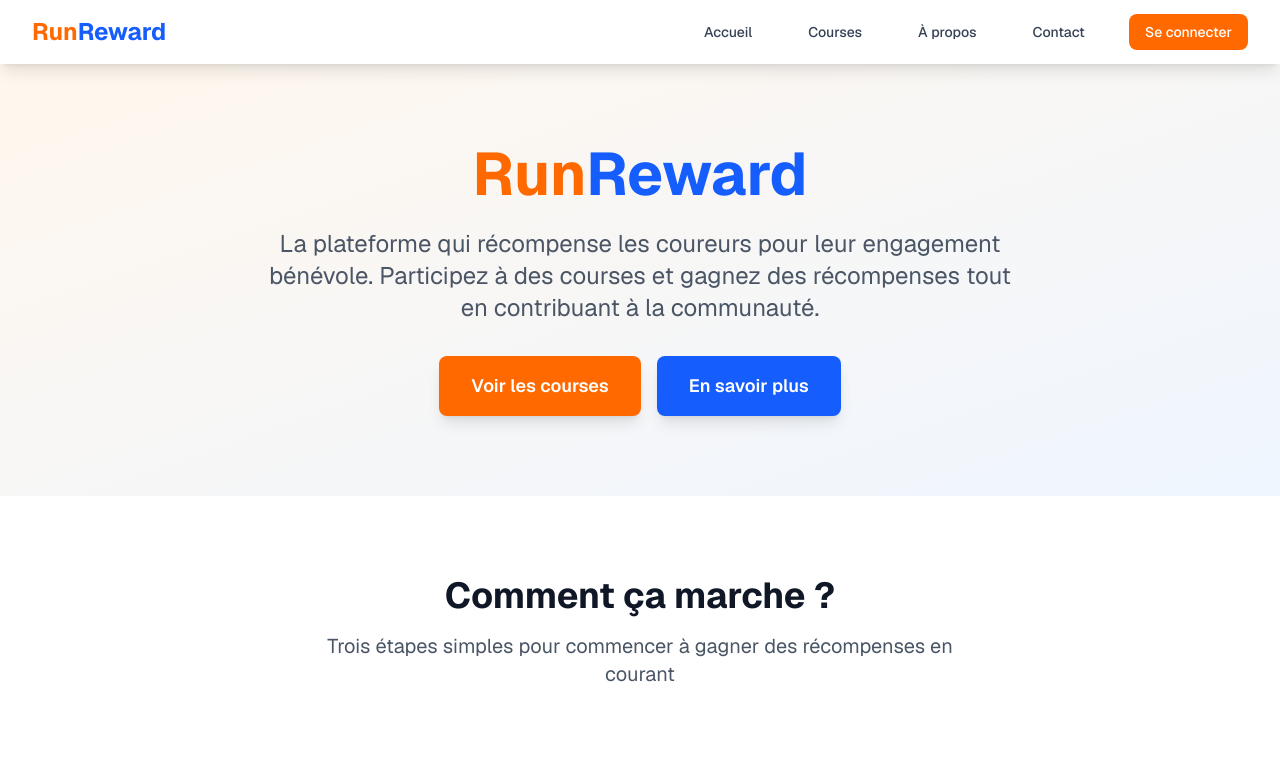
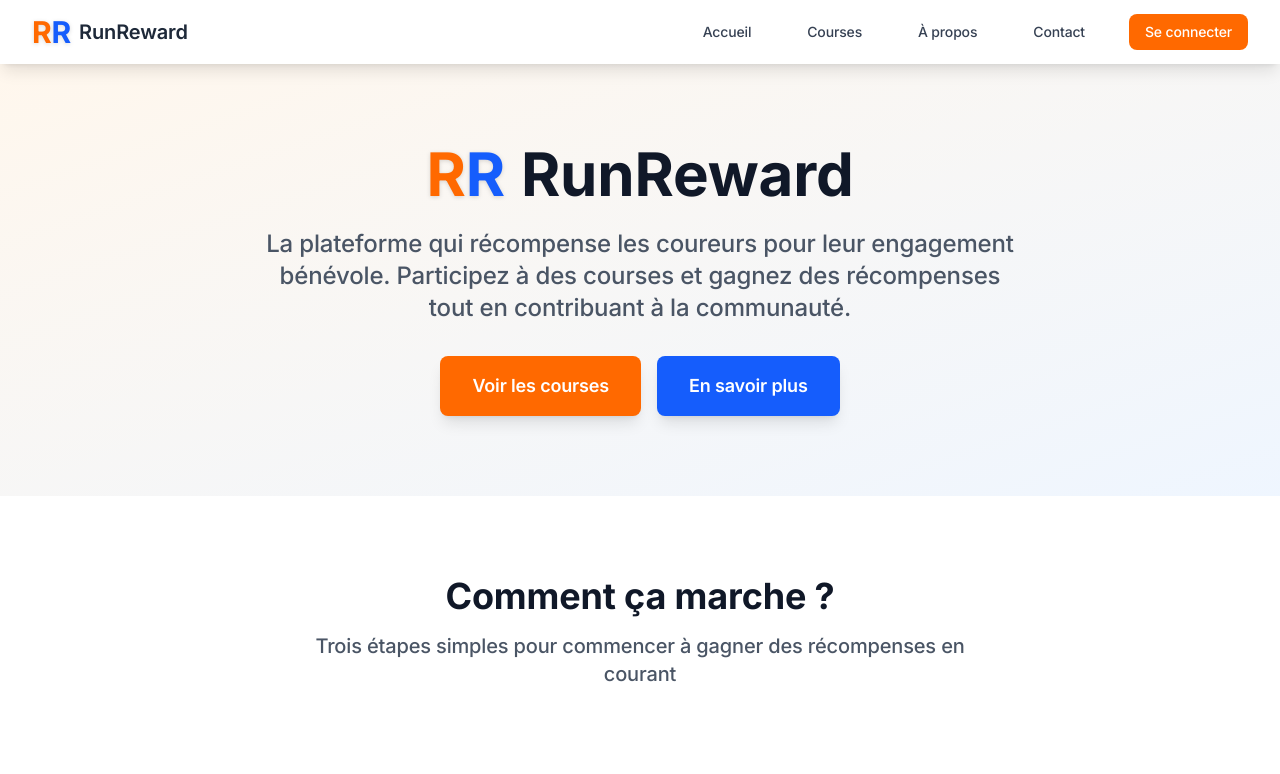
Before and after one commit to capucinewyseur/runreward-website, a Next.js app: page / in a window 1280 px wide. Shown: the top 774 px of the page. Built offline with nearby package versions, Linux system fonts and the light colour scheme.

Commit message:
Amélioration du design : police Inter plus arrondie, bleu plus foncé, logo RR stylé

```diff
--- a/src/app/globals.css
+++ b/src/app/globals.css
@@ -4,7 +4,7 @@
   --background: #ffffff;
   --foreground: #171717;
   --primary-orange: #f97316;
-  --primary-blue: #2563eb;
+  --primary-blue: #1e40af; /* Bleu plus foncé */
   --secondary-orange: #fed7aa;
   --secondary-blue: #dbeafe;
 }
@@ -26,8 +26,10 @@
 body {
   background: var(--background);
   color: var(--foreground);
-  font-family: var(--font-geist-sans), Arial, Helvetica, sans-serif;
+  font-family: var(--font-inter), 'Inter', 'Segoe UI', 'Roboto', 'Helvetica Neue', Arial, sans-serif;
   line-height: 1.6;
+  font-weight: 500; /* Police plus épaisse */
+  letter-spacing: -0.01em; /* Espacement des lettres plus serré pour un look moderne */
 }
 
 /* Custom scrollbar */
--- a/src/app/layout.tsx
+++ b/src/app/layout.tsx
@@ -1,17 +1,13 @@
 import type { Metadata } from "next";
-import { Geist, Geist_Mono } from "next/font/google";
+import { Inter } from "next/font/google";
 import "./globals.css";
 import Navbar from "@/components/Navbar";
 import Footer from "@/components/Footer";
 
-const geistSans = Geist({
-  variable: "--font-geist-sans",
+const inter = Inter({
   subsets: ["latin"],
-});
-
-const geistMono = Geist_Mono({
-  variable: "--font-geist-mono",
-  subsets: ["latin"],
+  weight: ["400", "500", "600", "700"],
+  variable: "--font-inter",
 });
 
 export const metadata: Metadata = {
@@ -27,7 +23,7 @@ export default function RootLayout({
   return (
     <html lang="fr">
       <body
-        className={`${geistSans.variable} ${geistMono.variable} antialiased`}
+        className={`${inter.variable} antialiased`}
       >
         <Navbar />
         <main className="min-h-screen">
--- a/src/app/page.tsx
+++ b/src/app/page.tsx
@@ -1,4 +1,5 @@
 import Link from 'next/link';
+import Logo from '@/components/Logo';
 
 export default function Home() {
   return (
@@ -7,10 +8,12 @@ export default function Home() {
       <section className="bg-gradient-to-br from-orange-50 to-blue-50 py-20">
         <div className="max-w-7xl mx-auto px-4 sm:px-6 lg:px-8">
           <div className="text-center">
-            <h1 className="text-4xl md:text-6xl font-bold text-gray-900 mb-6">
-              <span className="text-orange-500">Run</span>
-              <span className="text-blue-600">Reward</span>
-            </h1>
+            <div className="flex items-center justify-center mb-6">
+              <Logo size="xl" className="mr-4" />
+              <h1 className="text-4xl md:text-6xl font-bold text-gray-900">
+                RunReward
+              </h1>
+            </div>
             <p className="text-xl md:text-2xl text-gray-600 mb-8 max-w-3xl mx-auto">
               La plateforme qui récompense les coureurs pour leur engagement bénévole.
               Participez à des courses et gagnez des récompenses tout en contribuant à la communauté.
--- /dev/null
+++ b/src/components/Logo.tsx
@@ -0,0 +1,22 @@
+'use client';
+
+interface LogoProps {
+  size?: 'sm' | 'md' | 'lg' | 'xl';
+  className?: string;
+}
+
+export default function Logo({ size = 'md', className = '' }: LogoProps) {
+  const sizeClasses = {
+    sm: 'text-2xl',
+    md: 'text-3xl',
+    lg: 'text-4xl',
+    xl: 'text-6xl'
+  };
+
+  return (
+    <div className={`font-bold ${sizeClasses[size]} ${className} flex items-center`}>
+      <span className="text-orange-500 drop-shadow-sm transform hover:scale-110 transition-transform duration-200">R</span>
+      <span className="text-blue-600 drop-shadow-sm transform hover:scale-110 transition-transform duration-200">R</span>
+    </div>
+  );
+}
--- a/src/components/Navbar.tsx
+++ b/src/components/Navbar.tsx
@@ -2,6 +2,7 @@
 
 import Link from 'next/link';
 import { useState } from 'react';
+import Logo from './Logo';
 
 export default function Navbar() {
   const [isMenuOpen, setIsMenuOpen] = useState(false);
@@ -12,8 +13,8 @@ export default function Navbar() {
         <div className="flex justify-between h-16">
           <div className="flex items-center">
             <Link href="/" className="flex-shrink-0 flex items-center">
-              <span className="text-2xl font-bold text-orange-500">Run</span>
-              <span className="text-2xl font-bold text-blue-600">Reward</span>
+              <Logo size="md" className="mr-2" />
+              <span className="text-xl font-semibold text-gray-800">RunReward</span>
             </Link>
           </div>
 
```
